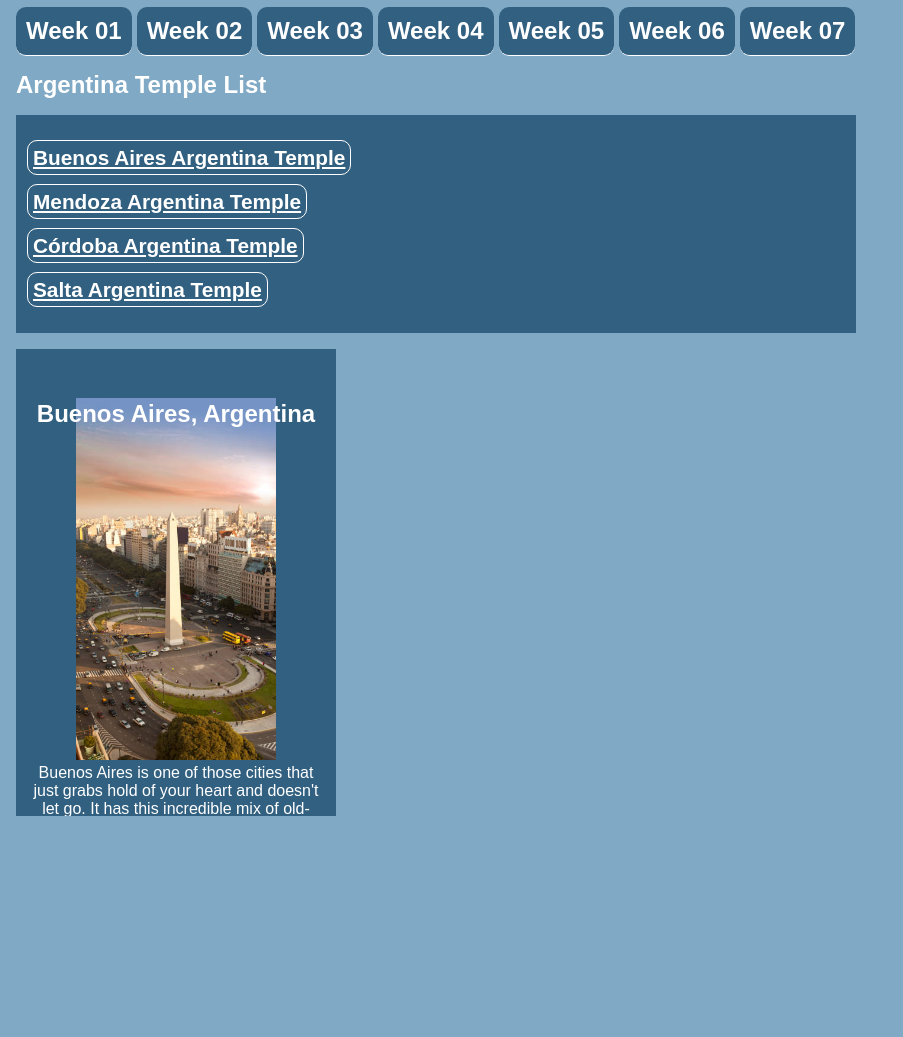
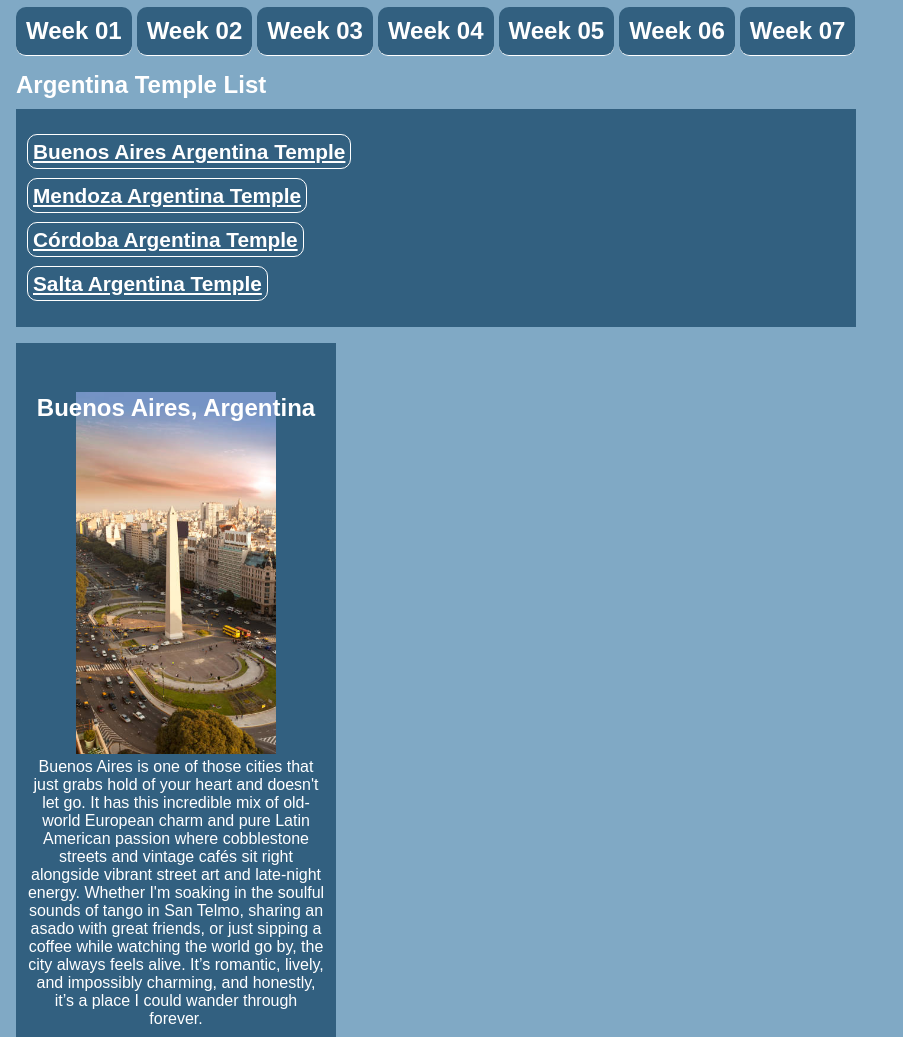
Before and after one commit to eliasgrolon/wdd130, a plain HTML site: page index.html in a window 1280 px wide. Shown: the part 455-1492 px from the top of the page, without its empty margins (0-903 px from the left). Drawn offline with Linux system fonts and the light colour scheme.

Commit message:
Code Along Activities

```diff
--- a/index.html
+++ b/index.html
@@ -21,7 +21,7 @@
     </header>
 
     <main>
-        <h1>Elias Gabriel Rolon| WDD 130</h1>
+        <h1>Elías Gabriel Rolón| WDD 130</h1>
         <div class="presentation-card">
             <img src="images/profile.jpg" alt="Picture of Elias Rolon">
             <p>Hi! I am Elías Rolón. I am 21 years old and a student at BYU, studying Software Development. I previously worked in different programming jobs and studied at a local university, but I chose to start my path here at BYU. I am going to start my mission on January 20th, and I'm very excited about it! When I return from my mission, I will continue my studies here to achieve my bachelor's degree in Software Development.</p>
@@ -39,7 +39,7 @@
         </ul>
 
         <h2>Argentina Temple List</h2>
-        <ul class="box">
+        <ul class="temple-list-box">
             <li><a href="https://www.churchofjesuschrist.org/temples/details/buenos-aires-argentina-temple" target="_blank" rel="noopener">Buenos Aires Argentina Temple</a></li>
             <li><a href="https://www.churchofjesuschrist.org/temples/details/mendoza-argentina-temple" target="_blank" rel="noopener">Mendoza Argentina Temple</a></li>
             <li><a href="https://www.churchofjesuschrist.org/temples/details/cordoba-argentina-temple" target="_blank" rel="noopener">Córdoba Argentina Temple</a></li>
--- a/styles/styles.css
+++ b/styles/styles.css
@@ -82,14 +82,15 @@ footer {
     padding: 10px;
 }
 
-/* Class Selectors */
-main .box {
-    /* Property for delete margin: 1rem duplicated in .box applied to Argentina Temple List */
-    margin: 1rem 0;
+.box {
+    margin: 1rem;
+    border: 1px solid #326080;
+    padding: 10px;
+    background-color: #326080;
+    color: #fff;
 }
 
-.box {
-    margin: 1rem;
+.temple-list-box {
     border: 1px solid #326080;
     padding: 10px;
     background-color: #326080;
@@ -97,11 +98,11 @@ main .box {
     list-style: none;
 }
 
-.box li {
+.temple-list-box li {
     margin: 20px 0 20px 0;
 }
 
-.box a {
+.temple-list-box a {
     font-size: 1.3rem;
     font-weight: bold;
     color: #fff;
```
